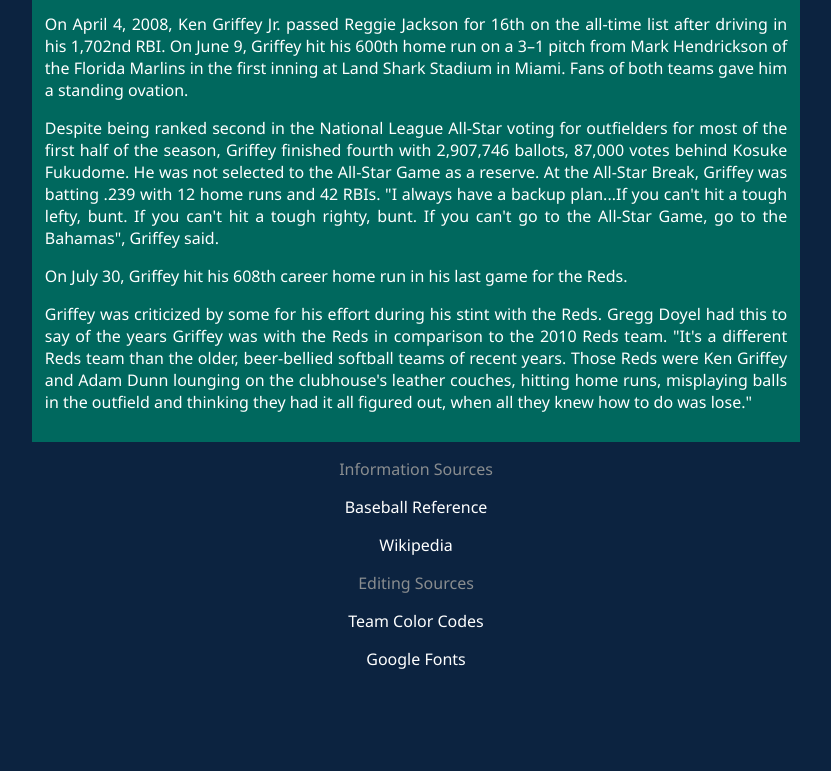
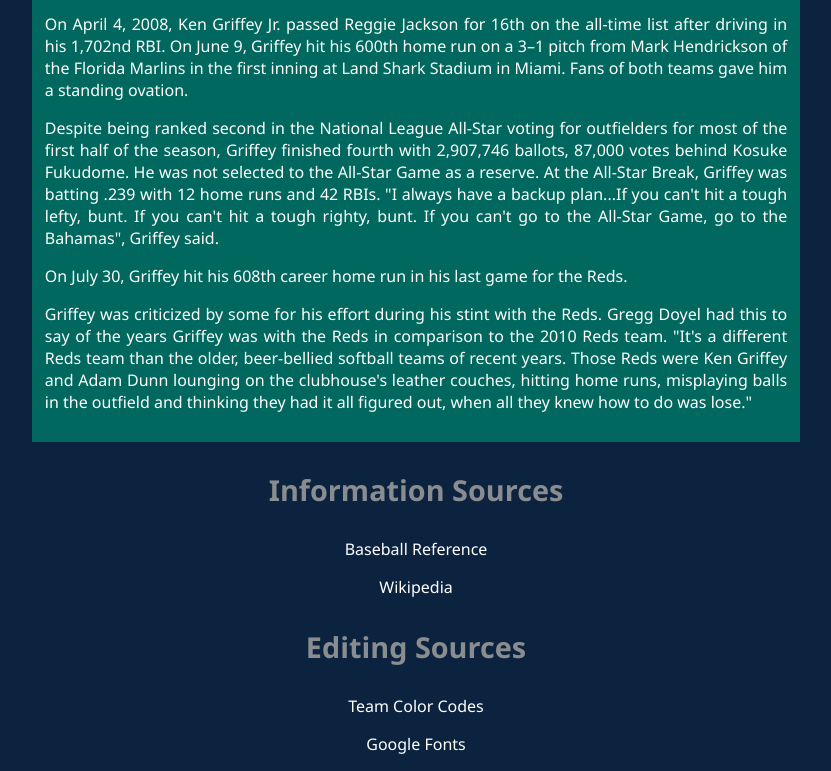
Before and after one commit to CoreyHedberg/fcc_tribute_page, a plain HTML site: page index.html in a window 1280 px wide. Shown: the part 4865-5636 px from the top of the page, without its empty margins (224-1055 px from the left). Before the commit the page ends 5551 px from the top, so only its background shows below. Drawn offline with Linux system fonts and the light colour scheme; a web font is replaced by a local one.

Commit message:
"Styling updates"

```diff
--- a/stylesheet.css
+++ b/stylesheet.css
@@ -78,7 +78,8 @@ td {
 
 .linksHeadings {
   color: #8a8d8f;
-  /* text-align: center; */
+  font-size: 1.8em;
+  font-weight: bold;
 }
 
 footer {
```
